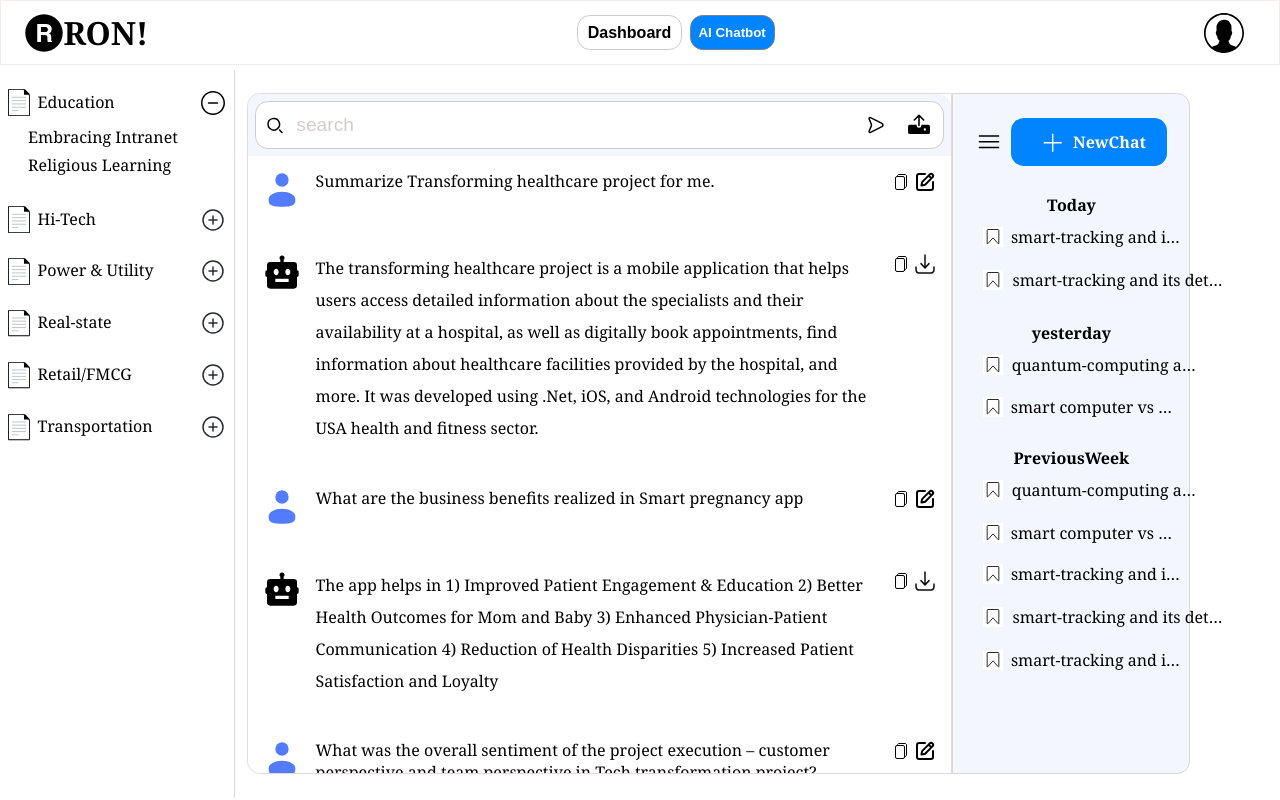
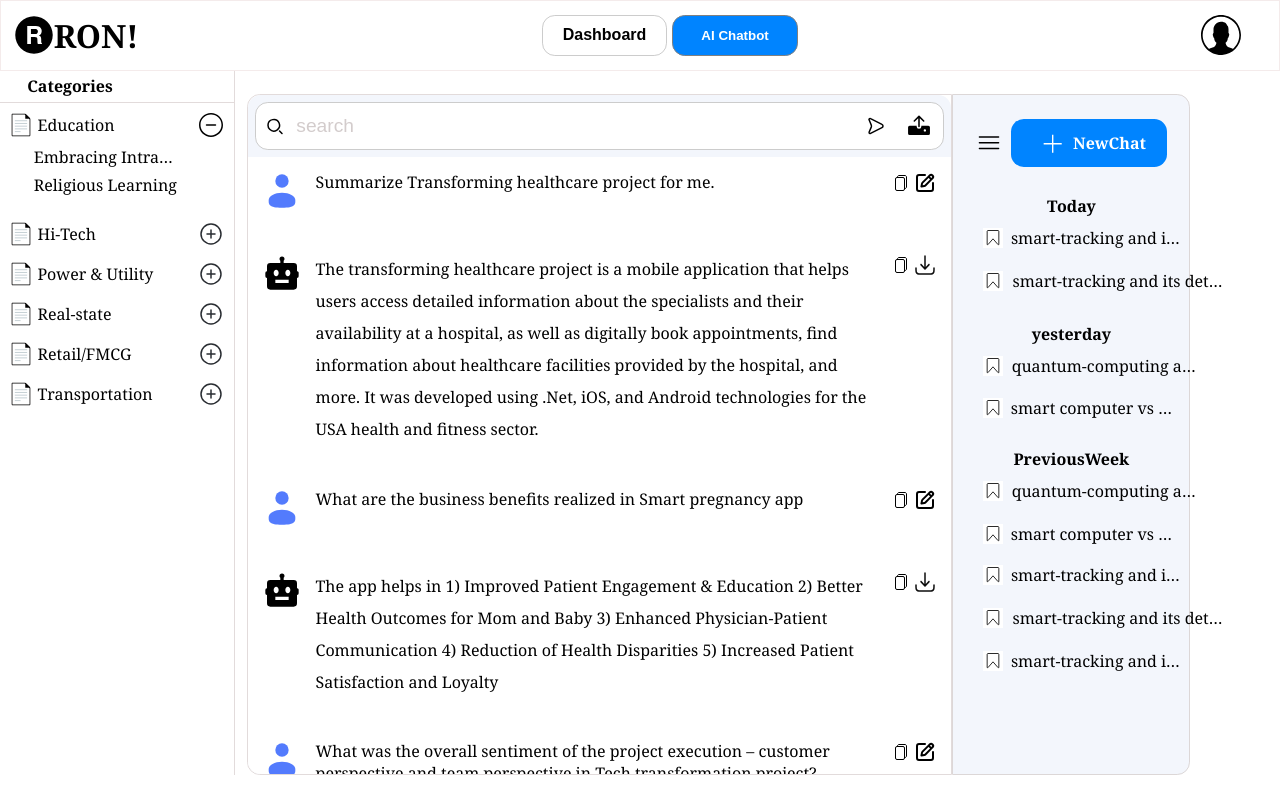
Before and after one commit to sanjeev74kr/AI-Chatbot, a React (Create React App) app: page / in a window 1280 px wide. Both pictures are taken after a click on the picture 212 px from the left and 102 px from the top of the page. Shown: the top 800 px of the page. Built offline with nearby package versions, Linux system fonts and the light colour scheme.

Commit message:
Make left side dynamic and add title on top

```diff
--- a/src/components/App.js
+++ b/src/components/App.js
@@ -2,7 +2,6 @@ import '../css/App.css';
 import Chats from './Chats';
 import ProfileButtonAction from './ProfileButtonAction';
 import { useState } from 'react';
-
 
 function App() {
   const [showChatComponent, setShowChatComponent] = useState(true);
--- a/src/components/Chats.js
+++ b/src/components/Chats.js
@@ -13,7 +13,7 @@ function Chats() {
 
     //Handle industry-data if it has nested items
     const handleExpandButton = (industryName) => {
-        if (industryData[industryName].length > 0)
+        if (industryData[industryName])
             setIsExpanded((prevState) => ({
                 ...prevState,
                 [industryName]: !prevState[industryName]
@@ -50,21 +50,18 @@ function Chats() {
 
     }
 
-    // //Query should be sent on Enter press
-    // const handleKeyDown=(event)=>{
-    //     if ( event === 'Enter') {
-    //         handleSendQueryButton();
-    //     }
-    // };
-
 
     return (
         <main className="Chats-UI">
             {/* Industry data section  */}
             <section className='chat-component-left-section'>
+                <div className="left-section-title-container">
+                <p className="left-section-title">Categories</p>
+                </div>
+                <div className="industry-data-container">
                 {Object.keys(industryData).map((industryName) => (
-                    <div className={`industry-data ${isExpanded[industryName] ? 'expanded' : ''}`}>
-                        <div className='industry-name' key={industryName}>
+                    <div className="industry-data">
+                        <div className='industry-name-container' key={industryName}>
                             <img className="page-icon" src="./page.svg" alt="page-icon" />
                             <p className='data'>{industryName}</p>
 
@@ -74,14 +71,21 @@ function Chats() {
                         </div>
                         {isExpanded[industryName] && (
                             <div className="industry-nested-data">
-                                {industryData[industryName].map((item, index) => (
-                                    <p key={index} className="industry-details">{item}</p>
-                                ))}
+                                {industryData[industryName].length > 0 ?
+
+                                    industryData[industryName].map((item, index) => (
+                                        <p key={index} className="industry-details">{item}</p>
+                                    ))
+
+                                    :
+                                    <p>No details</p>
+                                }
                             </div>
                         )
                         }
                     </div>
                 ))}
+                </div>
             </section>
 
             <section className={`Chats-main-section ${isChatHistoryToggle ? 'shrink-right-section' : ''}`}>
--- a/src/css/App.css
+++ b/src/css/App.css
@@ -5,12 +5,14 @@
   box-sizing: border-box;
 }
 
+
 /* main app theme */
 .app {
   display: flex;
   background-color:white;
   height: 100vh;
   width: 100vw;
+  max-width: 100vw;
   flex-direction: column;
   font-family: Cambria, Cochin, Georgia, Times, 'Times New Roman', serif;
 }
@@ -22,15 +24,14 @@
   flex-direction: row;
   align-items: center;
   justify-content: space-between;
-  padding: 10px;
-  border: 1px solid #f4ebeb;
+  padding: 1%;
+  border: 0.1rem solid #f4ebeb;
 }
 
 .brand-identity {
   display: flex;
   align-items: center;
   justify-content: flex-start;
-  margin-left: 1%;
 }
 
 .brand-text {
@@ -44,7 +45,6 @@
 }
 
 .dashboard-component-button {
-  margin-right: 2%;
   padding: 4%;
   min-width: fit-content;
   width: 10vw;
@@ -54,10 +54,10 @@
   border: 1px solid #ccc;
   border-radius: 0.8rem;
   cursor: pointer;
+  margin-right: 1%;
 }
 
 .chat-component-button {
-  margin-left: 2%;
   padding: 4%;
   min-width: fit-content;
   width: 10vw;
@@ -70,9 +70,10 @@
 }
 
 .profile-button {
+  cursor: pointer;
   margin-right: 2%;
-  cursor: pointer;
 }
+
 /*end of header section */
 
 
@@ -82,37 +83,27 @@
   border-radius: 0.8rem;
   padding: 4%;
   color: white;
-  font-weight: bold;
+  font-weight: 600;
   min-width: fit-content;
-  max-width: 10vw;
-  margin-left: 2%;
+  width: 10vw;
   cursor: pointer;
+  margin-left: 1%;
+
 }
-
-
-
-/* Draw horizontal line */
-.Horizontal-line {
-  position: relative;
-  width: 100%;
-  height: 0;
-  border-top: 1px solid #393939;
-}
-
 
 /* Load chat component */
 .Chat-component {
-  background-color: white;
-  position: absolute;
-  top: 8.7%;
-  right:0%;
+  background-color:white;
+  position: relative;
+  top: 0%;
+  right: 0%;
   left: 0%;
 }
 
 /* Load profile-options component */
-.profile-component{
+.profile-component {
   position: absolute;
-  top: 8%;
-  right: 4%;
+  top: 8.5%;
+  right: 5%;
   z-index: 10
 }
--- a/src/css/Chats.css
+++ b/src/css/Chats.css
@@ -8,44 +8,51 @@
 .Chats-UI {
   display: flex;
   height: 88vh;
-  width: 93vw;
-  background-color:white;
+  width: 93%;
+  background-color: white;
   flex-direction: row;
 }
 
 
 /*starting of chat-component-left-section */
-.chat-component-left-section{
+.chat-component-left-section {
   display: flex;
   flex-direction: column;
   width: 20%;
-  height: 91vh;
-  overflow: auto;
-  scroll-behavior:auto;
-  background-color:white;
+  height: 100%;
+  background-color: white;
   border-right: .09rem solid #e2dbdb;
 }
 
+.left-section-title-container {
+  border-bottom: 0.09rem solid #e2dbdb;
+  padding: 2%;
+}
+
+.left-section-title {
+  margin-left: 10%;
+  font-size: 1rem;
+  font-weight: 600;
+}
 
 /* beautify industry data */
-.industry-data{
+.industry-data-container {
+  padding: 1%;
+  overflow: auto;
+  scroll-behavior: auto;
+  overflow-x: hidden;
+}
+
+.industry-data {
   display: flex;
   flex-direction: column;
- margin-top: 4%;
+  padding: 3%;
 }
 
-.expanded{
+
+.industry-name-container {
   display: flex;
- flex-direction: column;
- height: auto;
-}
-
-.industry-name{
-display: flex;
-color:color;
-padding:2%;
   margin-right: 1%;
-margin-top: 2%;
   justify-content: flex-start;
 }
 
@@ -54,32 +61,33 @@ justify-content: flex-start;
   padding: 1%;
   margin-left: 1%;
   margin-right: 1%;
-  width:60%;
+  width: 60%;
   overflow: hidden;
   white-space: nowrap;
   text-overflow: ellipsis;
 }
 
 .expand-button {
-  padding: 1%;
   margin-left: auto;
 }
 
-.industry-nested-data{
+.industry-nested-data {
   height: auto;
   align-self: flex-start;
   padding: 2%;
-    margin-left: 10%;
+  margin-left: 8%;
+  margin-bottom: 2%;
+}
+
+.industry-details {
+  padding: 2%;
+  width: 100%;
   overflow: hidden;
   white-space: nowrap;
   text-overflow: ellipsis;
-
-
 }
 
-.industry-details{
-  margin-bottom: 4%;
-}
+/*end of chat-component left-section-container*/
 
 /* start of Chats main section container style*/
 .Chats-main-section {
@@ -94,12 +102,12 @@ justify-content: flex-start;
   border-bottom-right-radius: 0;
 }
 
-.chats-conversation-container{
+.chats-conversation-container {
   display: flex;
   flex-direction: column;
   width: 100%;
   height: 100%;
-  background-color:#f3f6fc;
+  background-color: #f3f6fc;
   border-radius: 0.8rem;
   border-top-right-radius: 0.8rem;
   border-bottom-right-radius: 0;
@@ -110,7 +118,7 @@ justify-content: flex-start;
 .search-box {
   display: flex;
   align-items: center;
-  background-color:white;
+  background-color: white;
   border: 1px solid #ccc;
   padding: 0.5%;
   margin: 1%;
@@ -120,16 +128,17 @@ justify-content: flex-start;
 
 /*input box */
 .input-box::before {
-  color: black; /* Set the caret color */
+  color: black;
+  /* Set the caret color */
 }
 
 .input-box {
   width: 80%;
   margin-left: 1%;
   margin-right: 1%;
-  background-color:white;
+  background-color: white;
   border: none;
-  outline:none;
+  outline: none;
   caret-color: black;
   font-size: 1.2em;
   color: black;
@@ -146,14 +155,15 @@ justify-content: flex-start;
   border: none;
   padding: 1%;
   cursor: pointer;
-  margin-left:1%;
+  margin-left: 1%;
 }
 
-.uploadFileButton{
+.uploadFileButton {
   padding: auto;
   margin: auto;
   cursor: pointer;
 }
+
 /*end of search-box cutomization*/
 
 
@@ -164,7 +174,7 @@ justify-content: flex-start;
   overflow: auto;
   scroll-behavior: auto;
   height: 100%;
-  background-color:white;
+  background-color: white;
   border-bottom-left-radius: 0.8rem;
 
 }
@@ -187,42 +197,42 @@ justify-content: flex-start;
 }
 
 
-.user{
+.user {
   display: flex;
   justify-content: flex-start;
   align-items: flex-start;
 }
 
-.question{
+.question {
   width: 90%;
   margin-left: 2%;
   margin-right: 2%;
 }
 
-.bot{
+.bot {
   display: flex;
   justify-content: flex-start;
   align-items: flex-start;
 }
 
-.answer{
+.answer {
   width: 90%;
   margin-left: 2%;
   margin-right: 2%;
   line-height: 2;
 }
 
-.open-chat-history-button{
+.open-chat-history-button {
   position: relative;
-  bottom:50%;
+  bottom: 50%;
   right: 0%;
   align-self: flex-end;
   width: fit-content;
   padding: 1%;
   transform: rotate(-90deg);
   font-size: 1rem;
-  font-weight:600;
-  background-color:transparent;
+  font-weight: 600;
+  background-color: transparent;
 }
 
 /*end of main-section styles*/
@@ -232,10 +242,10 @@ align-items: flex-start;
 .Chats-right-section {
   display: flex;
   flex-direction: column;
-  background-color:#f3f6fc;
+  background-color: #f3f6fc;
   padding: 2%;
   margin-top: 2%;
-  width:20%;
+  width: 20%;
   border: 1px solid #dcd7d7;
   border-top-right-radius: 0.8rem;
   border-bottom-right-radius: 0.8rem;
@@ -272,11 +282,12 @@ align-items: flex-start;
   font-weight: 600;
   margin-left: 1%;
 }
+
 /*end of style of new-chat-button*/
 
 
 /*start styling of chat-history-section*/
-.chat-history-data-section{
+.chat-history-data-section {
   display: flex;
   flex-direction: column;
   align-items: flex-start;
@@ -284,22 +295,22 @@ align-items: flex-start;
   color: black;
   margin-top: 10%;
   width: 100%;
+
 }
 
-.date{
+.date {
   font-weight: bold;
   margin: auto;
 }
 
-.bookmark-plus-history-container
-{
-  display:flex;
+.bookmark-plus-history-container {
+  display: flex;
   margin: 2%;
-  align-items:center;
+  align-items: center;
 }
 
-.history{
-  max-width:60%;
+.history {
+  max-width: 60%;
   padding: 2%;
   overflow: hidden;
   white-space: nowrap;
@@ -322,6 +333,6 @@ align-items: flex-start;
 
 /* Expand the main section when the right section is shrunk */
 .Chats-main-section.shrink-right-section {
-  width: 100% ;
+  width: 100%;
   border-radius: 0.8rem;
 }
```
Lines whose indentation alone changed are shown as unchanged.
